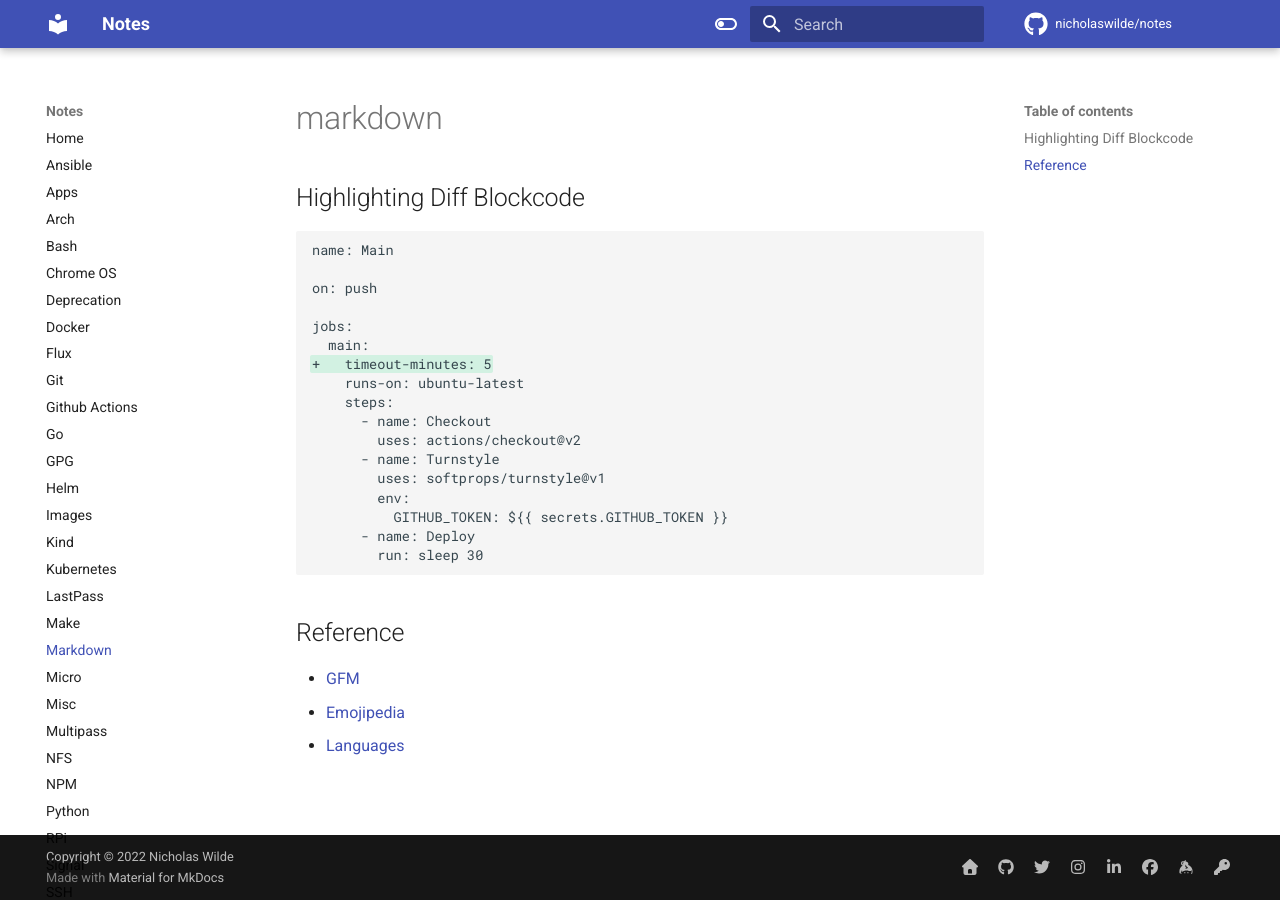
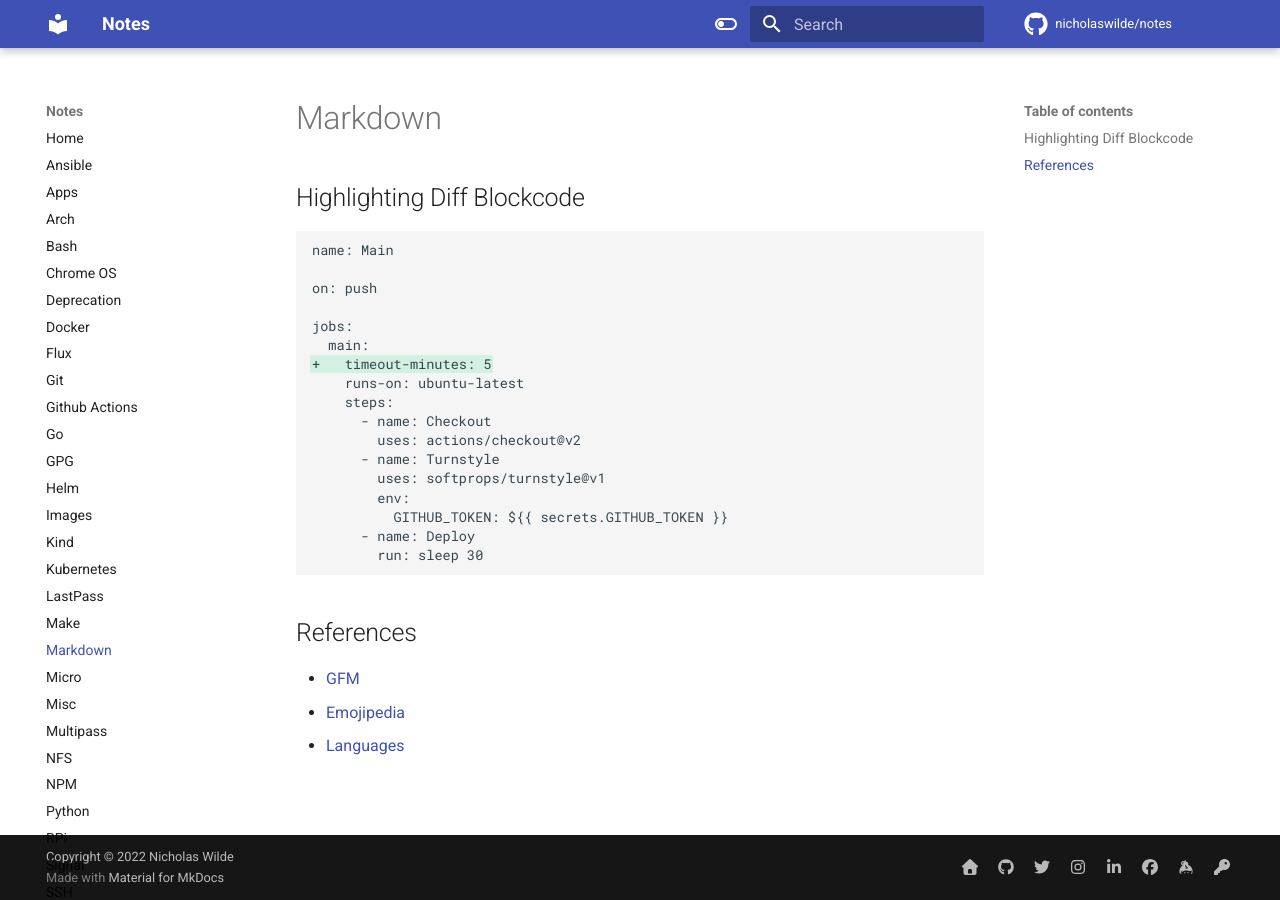
Before and after one commit to nicholaswilde/notes, an MkDocs documentation site: the page built from docs/markdown.md, in a window 1280 px wide. Built offline with MkDocs 1.6.1 and Material for MkDocs 9.7.7, drawn with Linux system fonts in a browser that asks for light colours; comment, search, counter and statistics services are not loaded.

Commit message:
Update title
Signed-off-by: nιcнolaѕ wιlde <ncwilde43@gmail.com>

````diff
--- a/docs/markdown.md
+++ b/docs/markdown.md
@@ -1,4 +1,4 @@
-# markdown
+# Markdown
 
 ## Highlighting Diff Blockcode
 
@@ -22,7 +22,8 @@ jobs:
         run: sleep 30
 ```
 
-## Reference
+## References
+
 - [GFM](https://github.github.com/gfm/)
 - [Emojipedia](https://emojipedia.org/)
 - [Languages](https://github.com/github/linguist/blob/master/vendor/README.md)
````
